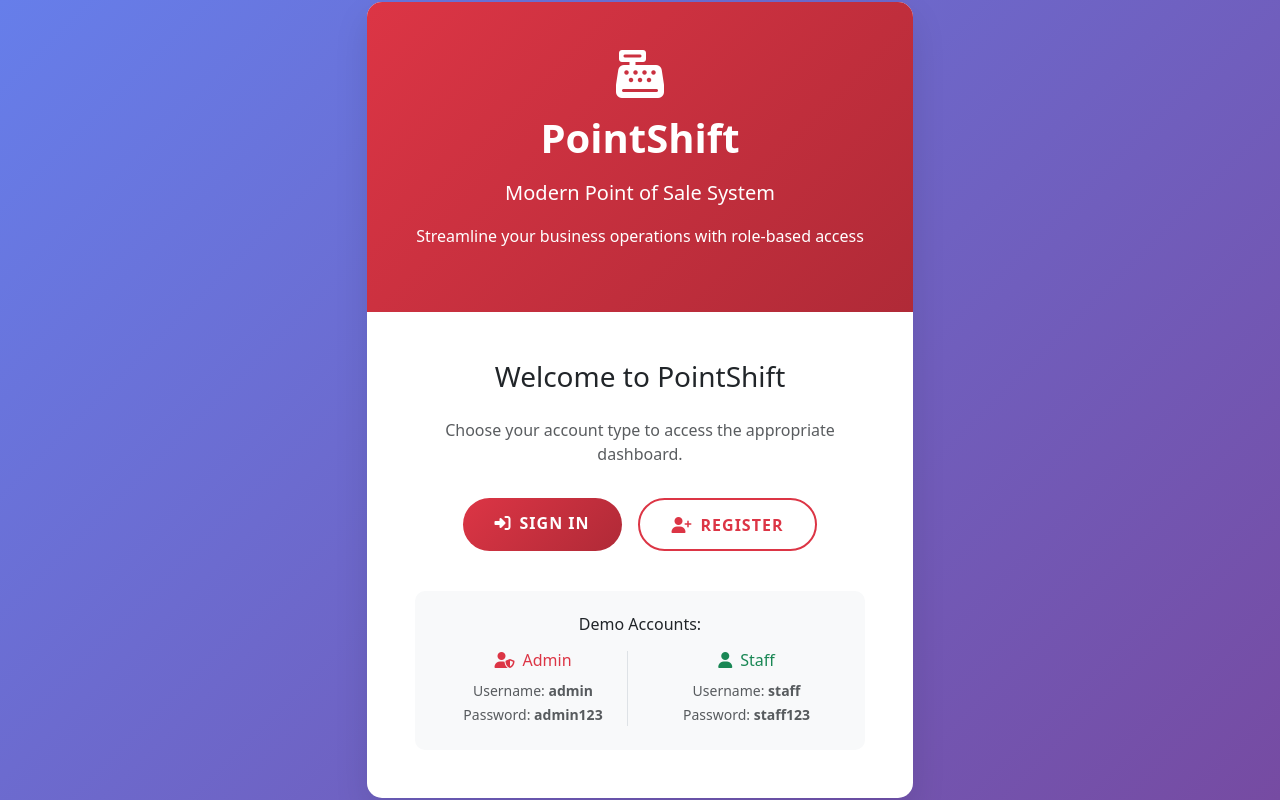
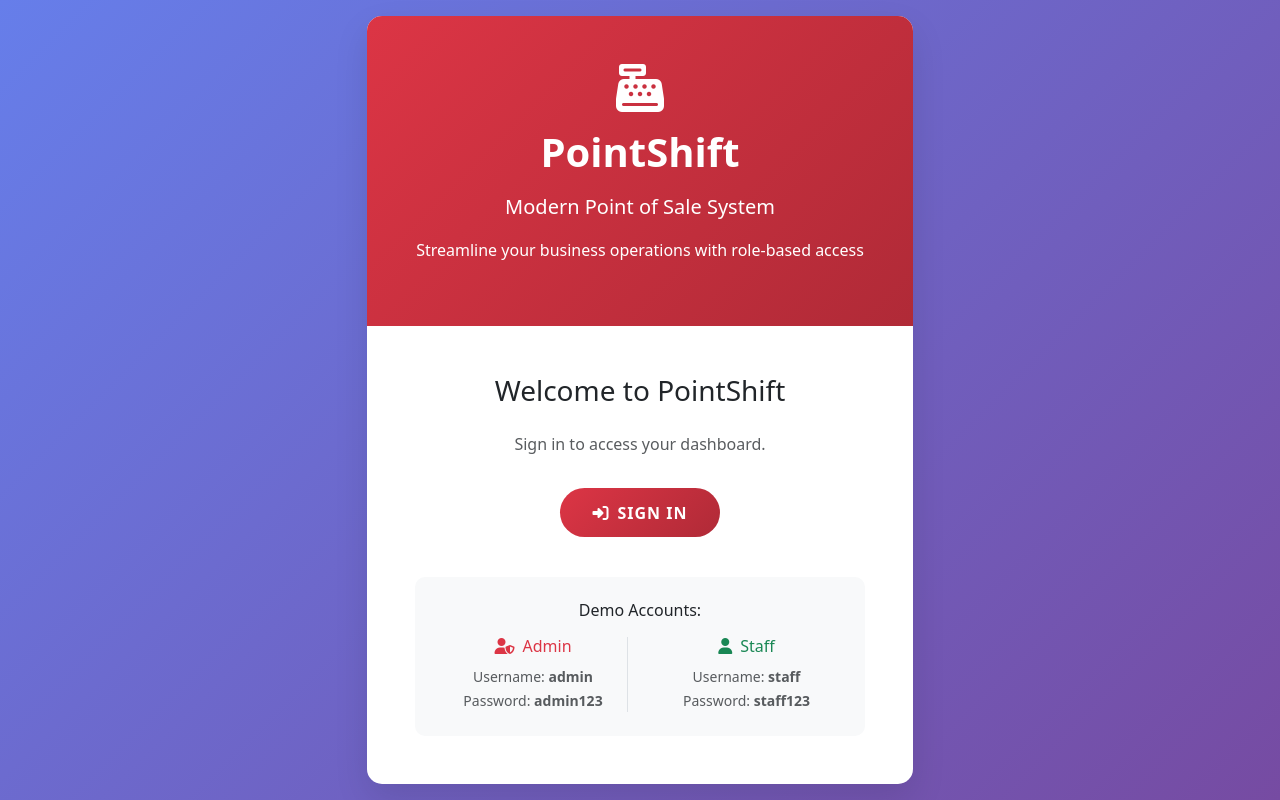
Before and after one commit to LeeDev428/point-shift_pos-system, a PHP site: page /point-shift_pos-system/ in a window 1280 px wide. Run offline with PHP 8.4, Linux system fonts and the light colour scheme.

Commit message:
Update index.php

```diff
--- a/index.php
+++ b/index.php
@@ -86,13 +86,10 @@ if (isLoggedIn()) {
                     </div>
                     <div class="action-section">
                         <h3 class="mb-4">Welcome to PointShift</h3>
-                        <p class="text-muted mb-4">Choose your account type to access the appropriate dashboard.</p>
+                        <p class="text-muted mb-4">Sign in to access your dashboard.</p>
                         <div class="d-flex flex-column flex-sm-row justify-content-center">
                             <a href="login.php" class="btn btn-login btn-custom">
                                 <i class="fas fa-sign-in-alt me-2"></i>Sign In
-                            </a>
-                            <a href="register.php" class="btn btn-register btn-custom">
-                                <i class="fas fa-user-plus me-2"></i>Register
                             </a>
                         </div>
 
```
